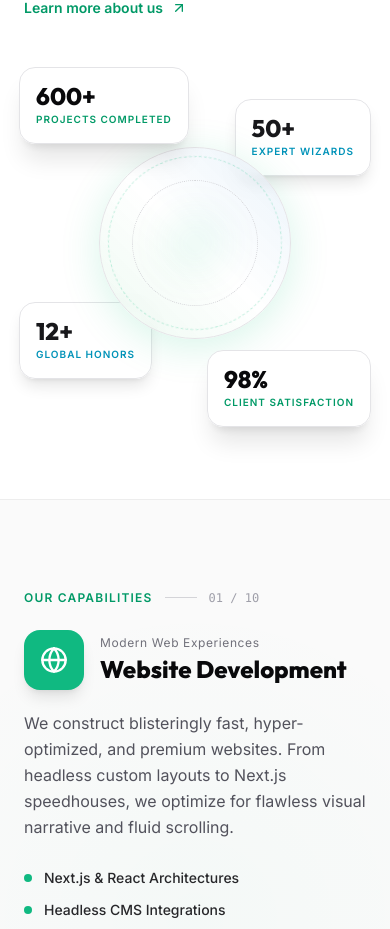
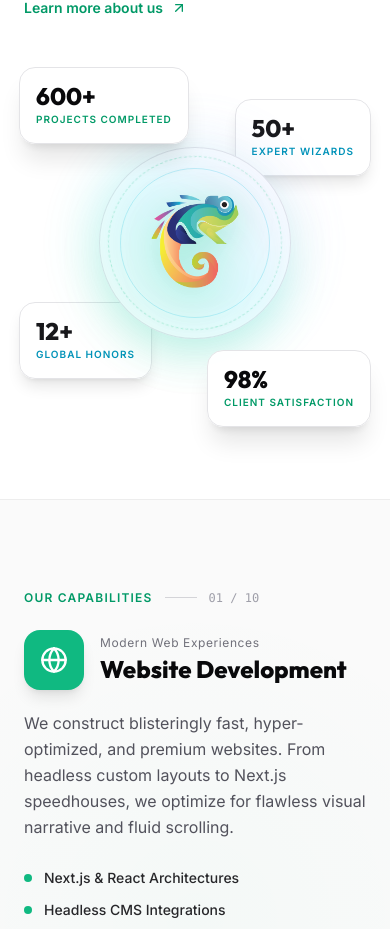
Before and after one commit to itfalcon176/Chameleon, a Next.js app: page / in a window 390 px wide. Shown: the part 6296-7225 px from the top of the page. Built offline with nearby package versions, Linux system fonts and the light colour scheme.

Commit message:
feat: add interactive About section with GSAP scroll animations and Framer Motion 3D effects

```diff
--- a/src/components/About.tsx
+++ b/src/components/About.tsx
@@ -1,6 +1,7 @@
 "use client";
 
 import { useRef, useEffect } from "react";
+import Image from "next/image";
 import { motion, useSpring, useMotionValue } from "framer-motion";
 import gsap from "gsap";
 import { ScrollTrigger } from "gsap/ScrollTrigger";
@@ -111,14 +112,33 @@ export default function About() {
             onMouseMove={handleMouseMove}
             onMouseLeave={handleMouseLeave}
             style={{ rotateX, rotateY, transformStyle: "preserve-3d" }}
-            className="relative w-80 h-80 sm:w-96 sm:h-96 flex items-center justify-center cursor-grab active:cursor-grabbing"
+            className="relative w-80 h-80 sm:w-96 sm:h-96 flex items-center justify-center cursor-grab active:cursor-grabbing group"
           >
-            {/* The Glowing Glass Sphere */}
-            <div className="absolute w-48 h-48 sm:w-56 sm:h-56 rounded-full border border-zinc-200 bg-gradient-to-tr from-accent/10 via-white/80 to-[#0284c7]/10 shadow-[0_8px_40px_var(--accent-glow)] backdrop-blur-[6px] overflow-hidden flex items-center justify-center">
-              {/* Internal spinning light rings */}
-              <div className="absolute inset-2 rounded-full border border-dashed border-emerald-500/25 animate-spin-slow" />
-              <div className="absolute inset-8 rounded-full border border-dotted border-zinc-300 animate-pulse" />
-              <div className="w-10 h-10 rounded-full bg-emerald-500/20 filter blur-md animate-ping" />
+            {/* The Glowing Glass Sphere with Optimized Chameleon Mascot */}
+            <div className="relative w-48 h-48 sm:w-56 sm:h-56 rounded-full border border-zinc-200/90 bg-white/95 shadow-[0_20px_50px_-10px_rgba(0,192,120,0.20)] backdrop-blur-xl flex items-center justify-center p-6 overflow-visible">
+              {/* Outer soft ambient glow */}
+              <div className="absolute -inset-4 rounded-full bg-gradient-to-tr from-emerald-400/20 via-cyan-400/20 to-purple-400/15 blur-xl opacity-70 pointer-events-none -z-10 transition-opacity duration-500 group-hover:opacity-100" />
+
+              {/* Internal spinning technical rings */}
+              <div className="absolute inset-2 rounded-full border border-dashed border-emerald-500/25 animate-spin-slow pointer-events-none" />
+              <div className="absolute inset-5 rounded-full border border-cyan-500/20 pointer-events-none" />
+
+              {/* Centered Optimized Chameleon Mascot Logo */}
+              <motion.div
+                style={{ transform: "translateZ(35px)" }}
+                animate={{ y: [0, -4, 0] }}
+                transition={{ duration: 3.5, repeat: Infinity, ease: "easeInOut" }}
+                className="relative w-24 h-24 sm:w-28 sm:h-28 flex items-center justify-center z-10 select-none"
+              >
+                <Image
+                  src="/CH.png"
+                  alt="Chameleon Mascot"
+                  width={150}
+                  height={150}
+                  priority
+                  className="w-full h-full object-contain drop-shadow-[0_8px_18px_rgba(0,192,120,0.28)] transition-transform duration-300 group-hover:scale-108"
+                />
+              </motion.div>
             </div>
 
             {/* Orbiting Stat 1: Top-Left */}
```
